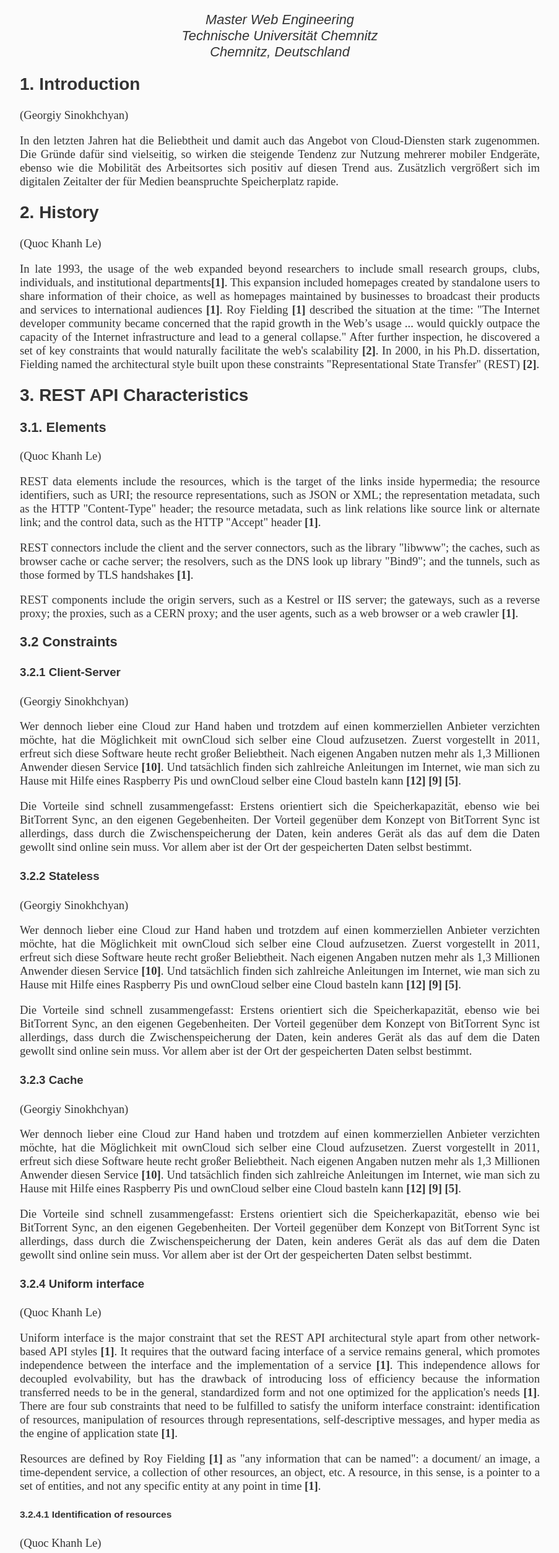
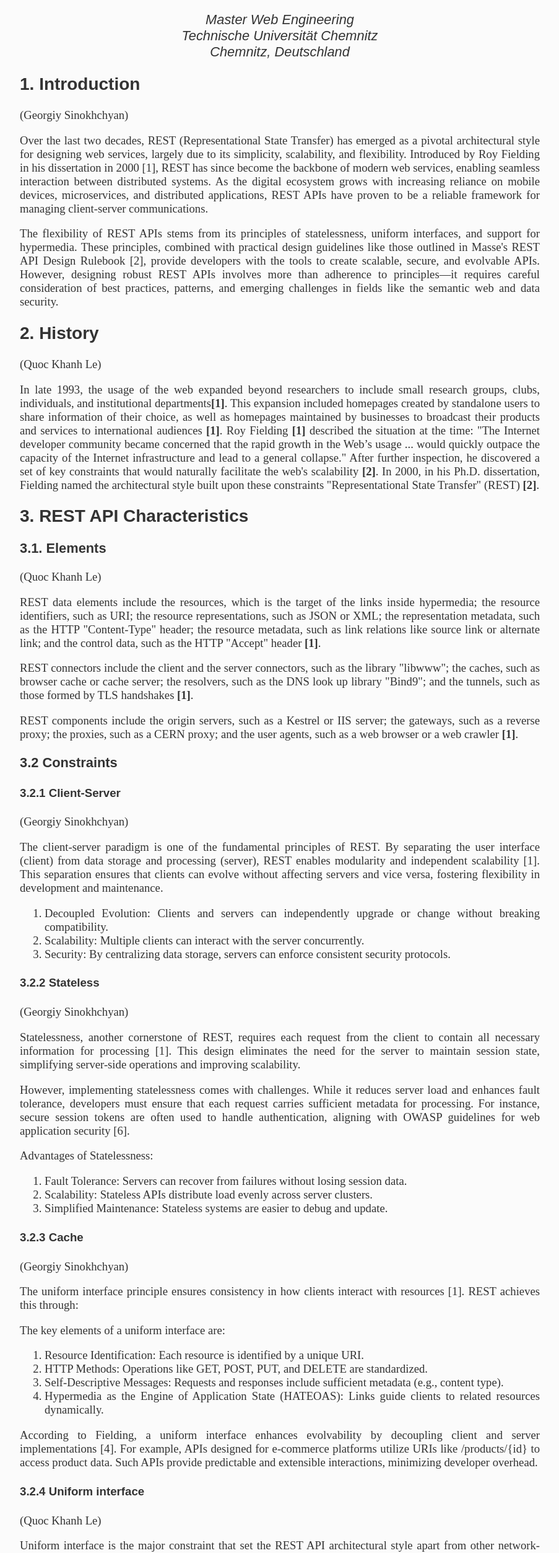
Before and after one commit to quockhanhz176/rest-api-design-report, a plain HTML site: page index.html in a window 1280 px wide. Shown: the part 240-2746 px from the top of the page at 62% size, without its empty margins (188-1091 px from the left). Drawn offline with Linux system fonts and the light colour scheme; a web font is replaced by a local one.

Commit message:
Georg's text

```diff
--- a/index.html
+++ b/index.html
@@ -34,12 +34,22 @@
       <h2>1. Introduction</h2>
       <p>(Georgiy Sinokhchyan)</p>
       <p>
-        In den letzten Jahren hat die Beliebtheit und damit auch das Angebot von
-        Cloud-Diensten stark zugenommen. Die Gründe dafür sind vielseitig, so
-        wirken die steigende Tendenz zur Nutzung mehrerer mobiler Endgeräte,
-        ebenso wie die Mobilität des Arbeitsortes sich positiv auf diesen Trend
-        aus. Zusätzlich vergrößert sich im digitalen Zeitalter der für Medien
-        beanspruchte Speicherplatz rapide.
+        Over the last two decades, REST (Representational State Transfer) has emerged as a pivotal
+        architectural style for designing web services, largely due to its simplicity, scalability,
+        and flexibility. Introduced by Roy Fielding in his dissertation in 2000 [1], REST has since
+        become the backbone of modern web services, enabling seamless interaction between distributed
+        systems. As the digital ecosystem grows with increasing reliance on mobile devices, microservices,
+        and distributed applications, REST APIs have proven to be a reliable framework for managing
+        client-server communications.
+      </p>
+      <p>
+        The flexibility of REST APIs stems from its principles of statelessness,
+        uniform interfaces, and support for hypermedia. These principles, combined with practical
+        design guidelines like those outlined in Masse's REST API Design Rulebook [2], provide developers
+        with the tools to create scalable, secure, and evolvable APIs. However, designing robust
+        REST APIs involves more than adherence to principles—it requires careful consideration
+        of best practices, patterns, and emerging challenges in fields like the semantic web and
+        data security.
       </p>
     </section>
     <section>
@@ -93,69 +103,60 @@
       <h4>3.2.1 Client-Server</h4>
       <p>(Georgiy Sinokhchyan)</p>
       <p>
-        Wer dennoch lieber eine Cloud zur Hand haben und trotzdem auf einen
-        kommerziellen Anbieter verzichten möchte, hat die Möglichkeit mit
-        ownCloud sich selber eine Cloud aufzusetzen. Zuerst vorgestellt in 2011,
-        erfreut sich diese Software heute recht großer Beliebtheit. Nach eigenen
-        Angaben nutzen mehr als 1,3 Millionen Anwender diesen Service
-        <a href="#r10">[10]</a>. Und tatsächlich finden sich zahlreiche
-        Anleitungen im Internet, wie man sich zu Hause mit Hilfe eines Raspberry
-        Pis und ownCloud selber eine Cloud basteln kann <a href="#r12">[12]</a>
-        <a href="#r9">[9]</a> <a href="#r5">[5]</a>.
-      </p>
-      <p>
-        Die Vorteile sind schnell zusammengefasst: Erstens orientiert sich die
-        Speicherkapazität, ebenso wie bei BitTorrent Sync, an den eigenen
-        Gegebenheiten. Der Vorteil gegenüber dem Konzept von BitTorrent Sync ist
-        allerdings, dass durch die Zwischenspeicherung der Daten, kein anderes
-        Gerät als das auf dem die Daten gewollt sind online sein muss. Vor allem
-        aber ist der Ort der gespeicherten Daten selbst bestimmt.
+        The client-server paradigm is one of the fundamental principles of REST.
+        By separating the user interface (client) from data storage and processing (server),
+        REST enables modularity and independent scalability [1]. This separation ensures that
+        clients can evolve without affecting servers and vice versa, fostering flexibility in
+        development and maintenance.
+      <ol>
+        <li>Decoupled Evolution: Clients and servers can independently upgrade or change without breaking compatibility.</li>
+        <li>Scalability: Multiple clients can interact with the server concurrently.</li>
+        <li>Security: By centralizing data storage, servers can enforce consistent security protocols.</li>
+      </ol>
       </p>
     </section>
     <section>
       <h4>3.2.2 Stateless</h4>
       <p>(Georgiy Sinokhchyan)</p>
       <p>
-        Wer dennoch lieber eine Cloud zur Hand haben und trotzdem auf einen
-        kommerziellen Anbieter verzichten möchte, hat die Möglichkeit mit
-        ownCloud sich selber eine Cloud aufzusetzen. Zuerst vorgestellt in 2011,
-        erfreut sich diese Software heute recht großer Beliebtheit. Nach eigenen
-        Angaben nutzen mehr als 1,3 Millionen Anwender diesen Service
-        <a href="#r10">[10]</a>. Und tatsächlich finden sich zahlreiche
-        Anleitungen im Internet, wie man sich zu Hause mit Hilfe eines Raspberry
-        Pis und ownCloud selber eine Cloud basteln kann <a href="#r12">[12]</a>
-        <a href="#r9">[9]</a> <a href="#r5">[5]</a>.
+        Statelessness, another cornerstone of REST, requires each request from the client
+        to contain all necessary information for processing [1]. This design eliminates the need
+        for the server to maintain session state, simplifying server-side operations and improving
+        scalability.
       </p>
       <p>
-        Die Vorteile sind schnell zusammengefasst: Erstens orientiert sich die
-        Speicherkapazität, ebenso wie bei BitTorrent Sync, an den eigenen
-        Gegebenheiten. Der Vorteil gegenüber dem Konzept von BitTorrent Sync ist
-        allerdings, dass durch die Zwischenspeicherung der Daten, kein anderes
-        Gerät als das auf dem die Daten gewollt sind online sein muss. Vor allem
-        aber ist der Ort der gespeicherten Daten selbst bestimmt.
+        However, implementing statelessness comes with challenges.
+        While it reduces server load and enhances fault tolerance, developers must ensure
+        that each request carries sufficient metadata for processing.
+        For instance, secure session tokens are often used to handle authentication,
+        aligning with OWASP guidelines for web application security [6].
+      </p>
+      <p>
+        Advantages of Statelessness:
+        <ol>
+          <li>Fault Tolerance: Servers can recover from failures without losing session data.</li>
+          <li>Scalability: Stateless APIs distribute load evenly across server clusters.</li>
+          <li>Simplified Maintenance: Stateless systems are easier to debug and update.</li>
+        </ol>
       </p>
     </section>
     <section>
       <h4>3.2.3 Cache</h4>
       <p>(Georgiy Sinokhchyan)</p>
       <p>
-        Wer dennoch lieber eine Cloud zur Hand haben und trotzdem auf einen
-        kommerziellen Anbieter verzichten möchte, hat die Möglichkeit mit
-        ownCloud sich selber eine Cloud aufzusetzen. Zuerst vorgestellt in 2011,
-        erfreut sich diese Software heute recht großer Beliebtheit. Nach eigenen
-        Angaben nutzen mehr als 1,3 Millionen Anwender diesen Service
-        <a href="#r10">[10]</a>. Und tatsächlich finden sich zahlreiche
-        Anleitungen im Internet, wie man sich zu Hause mit Hilfe eines Raspberry
-        Pis und ownCloud selber eine Cloud basteln kann <a href="#r12">[12]</a>
-        <a href="#r9">[9]</a> <a href="#r5">[5]</a>.
+        The uniform interface principle ensures consistency in how clients interact with resources [1]. REST achieves this through:
       </p>
       <p>
-        Die Vorteile sind schnell zusammengefasst: Erstens orientiert sich die
-        Speicherkapazität, ebenso wie bei BitTorrent Sync, an den eigenen
-        Gegebenheiten. Der Vorteil gegenüber dem Konzept von BitTorrent Sync ist
-        allerdings, dass durch die Zwischenspeicherung der Daten, kein anderes
-        Gerät als das auf dem die Daten gewollt sind online sein muss. Vor allem
-        aber ist der Ort der gespeicherten Daten selbst bestimmt.
+        The key elements of a uniform interface are:
+        <ol>
+          <li>Resource Identification: Each resource is identified by a unique URI.</li>
+          <li>HTTP Methods: Operations like GET, POST, PUT, and DELETE are standardized.</li>
+          <li>Self-Descriptive Messages: Requests and responses include sufficient metadata (e.g., content type).</li>
+          <li>Hypermedia as the Engine of Application State (HATEOAS): Links guide clients to related resources dynamically.</li>
+        </ol>
+      </p>
+      <p>
+        According to Fielding, a uniform interface enhances evolvability by decoupling client and server implementations [4]. For example, APIs designed for e-commerce platforms utilize URIs like /products/{id} to access product data. Such APIs provide predictable and extensible interactions, minimizing developer overhead.
       </p>
     </section>
     <section>
@@ -408,38 +409,17 @@
       <h2>5. REST API's in semantic web domain</h2>
       <p>(Georgiy Sinokhchyan)</p>
       <p>
-        Die Vorteile der Nutzung von Cloud Diensten liegt klar auf der Hand: Die
-        Daten sind unabhängig von Standort und Gerät immer abrufbar. Im Falle
-        eines Schadens an der Festplatte oder ähnlichem sind zudem diese Daten
-        nicht verloren. Auch vereinfacht es Projektarbeiten. Doch es gibt immer
-        zwei Seiten einer Medaille und so sollte sich jeder bewusst sein, dass
-        wenn man seine Daten, seien es persönliche, geschäftliche, belanglose
-        oder sensible Daten, online hochlädt und auf fremden Servern speichert,
-        die theoretische Möglichkeit besteht, dass jemand Fremdes sich leichter
-        und unter Umständen unbemerkt Zugriff zu diesen Daten beschaffen kann.
+        REST APIs have become integral to the semantic web, enabling data integration and accessibility. By leveraging formats like JSON-LD and RDF, REST APIs support interoperability across diverse systems [9]. The use of hypermedia (HATEOAS) further enhances the semantic web by enabling dynamic discovery of linked resources [3].
       </p>
       <p>
-        Große Anbieter wie Dropbox und Google versprechen viel Leistung, gerade
-        auch in Hinblick auf Sicherheit, aber so zeigte sich besonders im
-        letzten Jahr wie viel hinter den Kulissen geschieht, ausgehend von der
-        Politik und den Geheimdiensten, von dem Anwender nichts mitbekommen. Die
-        besten Verschlüsselungsalgorithmen bei der Übertragung von Daten oder
-        beim Ablegen der selbigen auf den Servern nützen nichts, wenn die
-        Schlüssel von den Firmen selbst verwaltet werden und sie auf Verlangen
-        der Regierung diese herausgeben müssen.
+        Key Challenges in Semantic Web API Design:
       </p>
       <p>
-        Eine Alternative ist sicher die zusätzliche lokale Verschlüsselung, so
-        wie sie Boxcryptor anbietet. Oder auch gänzlich auf das
-        Zwischenspeichern auf Servern zu verzichten und Daten direkt zu
-        Synchronisieren, so wie BitTorrent Sync es vorschlägt. Die Idee sich
-        seine eigene Cloud aufzusetzen erscheint im ersten Moment auch eine
-        interessante Alternative zu sein. Jedoch kann dieser Enthusiasmus
-        schnell verfliegen, denn die Herausforderung diese so sicher wie möglich
-        zu gestalten und den gleichen Service zu bieten wie die Vorbilder, ist
-        doch größer als anfänglich gedacht. Viel Freiheit in Gestaltung und
-        Umsetzung bedeutet in diesem Fall auch sehr viel Verantwortung, welche
-        nur mit Grundkenntnissen kaum erfüllbar ist.
+       <ol>
+         <li>Data Standards: Adopting formats that balance human readability and machine processing.</li>
+         <li>Extensibility: Designing APIs to accommodate future requirements without disrupting existing clients.</li>
+         <li>Dynamic Interactions: Utilizing hypermedia for seamless client navigation and resource exploration [9].</li>
+       </ol>
       </p>
     </section>
     <section>
--- a/main.css
+++ b/main.css
@@ -6,27 +6,33 @@ body {
   -ms-hyphens: auto;
   -moz-hyphens: auto;
   -webkit-hyphens: auto;
-  background-color: #FBFBFB;
+  background-color: #fbfbfb;
   color: #333;
-  font-family: 'Source Serif Pro', serif;
+  font-family: "Source Serif Pro", serif;
   font-size: 14pt;
 }
 
-h1, h2, h3, h4, h5, h6{
-  font-family:source-sans-pro, sans-serif;
+h1,
+h2,
+h3,
+h4,
+h5,
+h6 {
+  font-family: source-sans-pro, sans-serif;
 }
 
-img, pre{
+img,
+pre {
   /*max-width: 50em;/*/
   max-width: 100%;
   box-shadow: 0px 0px 10px #888888;
   margin-bottom: 1.5em;
 }
-figcaption{
+figcaption {
   text-align: center;
 }
 
-figure{
+figure {
   margin-top: 2.5em;
   margin-bottom: 2.5em;
 }
@@ -41,41 +47,45 @@ section.references {
   text-align: left;
 }
 
-header{
+header {
   text-align: center;
 }
 
-header > h3{
+header > h3 {
   font-style: italic;
   font-weight: normal;
 }
 
-a, a:hover, a:focus, a:visited {
-  color:inherit;
+a,
+a:hover,
+a:focus,
+a:visited {
+  color: inherit;
   text-decoration: none;
   font-weight: bold;
 }
 
 pre {
-    font-family: 'Inconsolata', monospace;
+  font-family: "Inconsolata", monospace;
   font-style: normal;
   background-color: white;
   padding: 0.5em;
 }
 
-@media print{
-  body{
-    color:black;
+@media print {
+  body {
+    color: black;
     background-color: white;
     font-size: 12pt;
     width: 40em;
     orphans: 3;
     widows: 3;
   }
-  img, pre {
+  img,
+  pre {
     box-shadow: none;
   }
-  @page{
+  @page {
     margin: 3cm;
   }
 }
```
Lines whose indentation alone changed are shown as unchanged.
